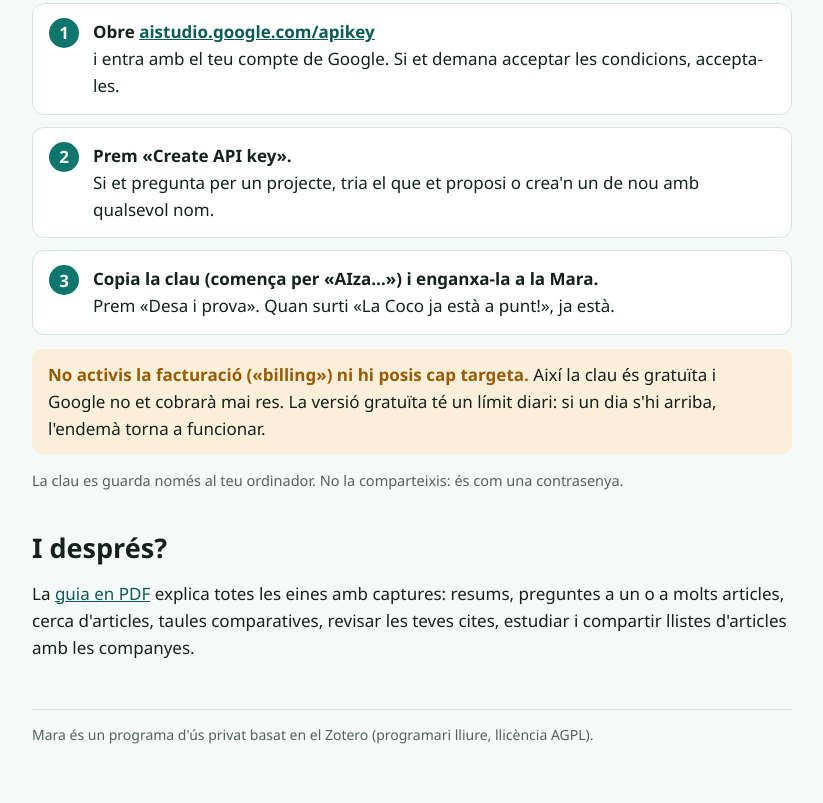
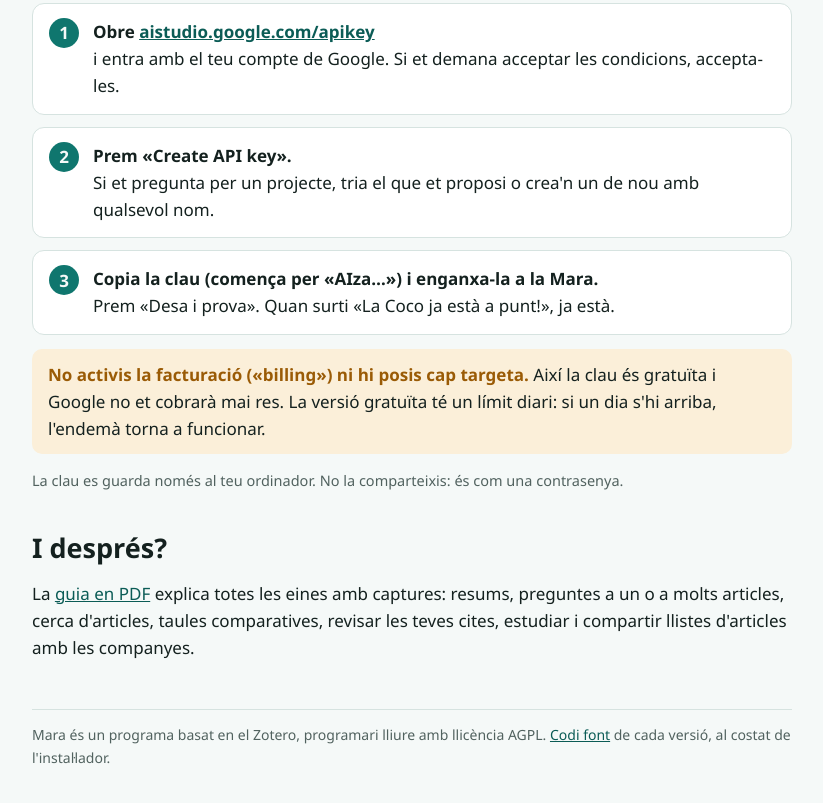
Before and after one commit to chismeh32-jpg/dist, a plain HTML site: page index.html in a window 1280 px wide. Shown: the part 1085-1888 px from the top of the page, without its empty margins (228-1051 px from the left). Drawn offline with Linux system fonts and the light colour scheme.

Commit message:
Link to the source code of each release

```diff
--- a/index.html
+++ b/index.html
@@ -118,7 +118,7 @@ footer { margin-top: 48px; padding-top: 14px; border-top: 1px solid var(--line);
 	<h2>I després?</h2>
 	<p>La <a href="https://github.com/chismeh32-jpg/dist/releases/latest/download/Guia-Mara.pdf">guia en PDF</a> explica totes les eines amb captures: resums, preguntes a un o a molts articles, cerca d'articles, taules comparatives, revisar les teves cites, estudiar i compartir llistes d'articles amb les companyes.</p>
 
-	<footer>Mara és un programa d'ús privat basat en el Zotero (programari lliure, llicència AGPL).</footer>
+	<footer>Mara és un programa basat en el Zotero, programari lliure amb llicència AGPL. <a href="https://github.com/chismeh32-jpg/dist/releases/latest">Codi font</a> de cada versió, al costat de l'instal·lador.</footer>
 </main>
 </body>
 </html>
```
